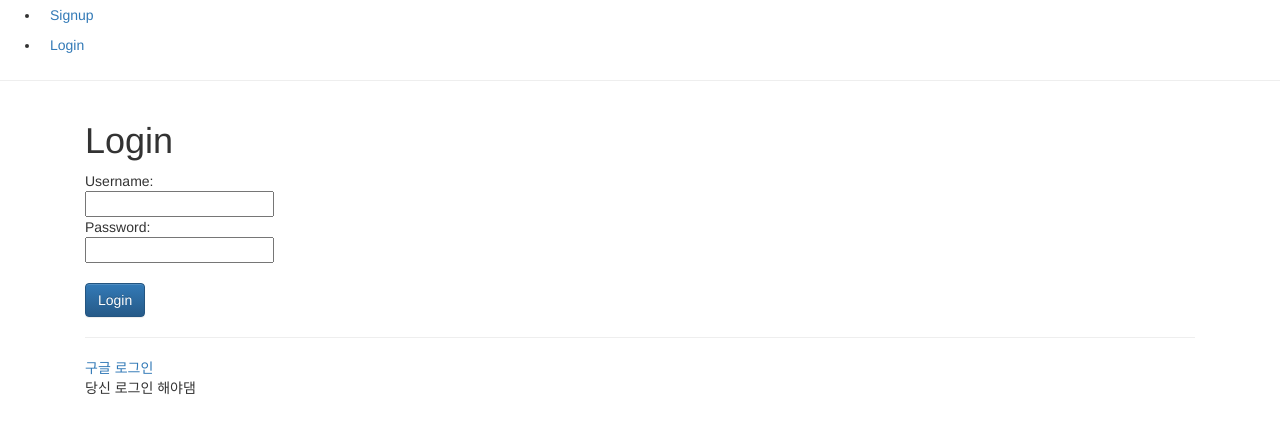
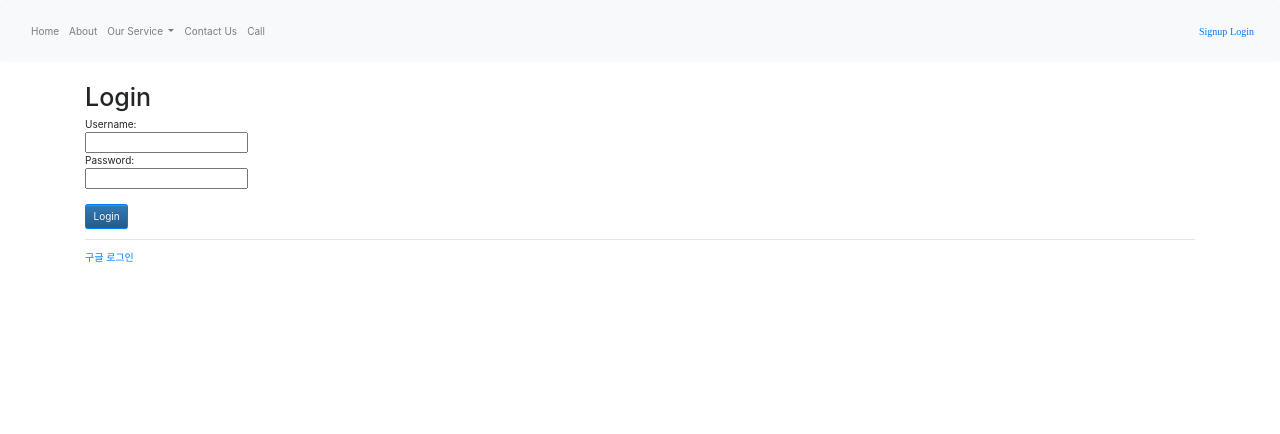
Before and after one commit to paekjiyeon/likelion_center_assignment, a Django app: page /accounts/login/ in a window 1280 px wide. Shown: the top 434 px of the page. Run offline with Django 3.2, Linux system fonts and the light colour scheme; some libraries are stand-ins or nearby versions.

Commit message:
base.html navbar

```diff
--- a/project/accounts/templates/login.html
+++ b/project/accounts/templates/login.html
@@ -25,7 +25,7 @@ Password:
 {% comment %} <a href="{% provider_login_url 'google' %}">구글 로그인</a><br> {% endcomment %}
 <hr>
     <a href="{% url 'social:begin' 'google-oauth2' %}">구글 로그인</a><br>
-    당신 로그인 해야댐
+
 
 
 {% endblock %}
--- /dev/null
+++ b/project/blog/static/css/base.css
@@ -0,0 +1,6 @@
+.social-part{
+    padding-right:20px;
+}
+ul li a{
+    margin-right: 20px;
+}
--- a/project/project/templates/base.html
+++ b/project/project/templates/base.html
@@ -1,4 +1,10 @@
 <!DOCTYPE html>
+
+<link href="//maxcdn.bootstrapcdn.com/bootstrap/4.1.1/css/bootstrap.min.css" rel="stylesheet" id="bootstrap-css">
+<script src="//maxcdn.bootstrapcdn.com/bootstrap/4.1.1/js/bootstrap.min.js"></script>
+<script src="//cdnjs.cloudflare.com/ajax/libs/jquery/3.2.1/jquery.min.js"></script>
+<!------ Include the above in your HEAD tag ---------->
+
 <html lang="en">
 
 <head>
@@ -20,30 +26,87 @@
 
     <!-- Map API-->
     <script type="text/javascript" src="https://openapi.map.naver.com/openapi/v3/maps.js?ncpClientId=YOUR_CLIENT_ID"></script>
+    <!-- Navbar -->
+    <link rel="stylesheet" href="https://maxcdn.bootstrapcdn.com/bootstrap/4.1.3/css/bootstrap.min.css">
+    <link rel="stylesheet" href="https://cdnjs.cloudflare.com/ajax/libs/font-awesome/4.7.0/css/font-awesome.min.css">
+    <link href="https://fonts.googleapis.com/css?family=Raleway:400,500,500i,700,800i" rel="stylesheet">
+    <script src="https://ajax.googleapis.com/ajax/libs/jquery/3.3.1/jquery.min.js"></script>
+    <script src="https://cdnjs.cloudflare.com/ajax/libs/popper.js/1.14.3/umd/popper.min.js"></script>
+    <script src="https://maxcdn.bootstrapcdn.com/bootstrap/4.1.3/js/bootstrap.min.js"></script>
+
+
     <title>블로그시다!</title>
 </head>
 
 <body>
-    <ul>
-        {% if user.is_authenticated %}
-        <li>
-            <a data-toggle="dropdown" aria-haspopup="true" aria-expanded="false">환영합니다. {{ user.username }} 님!</a>
+    {% load staticfiles %}
+
+    <!--navbar-->
+    <link rel='stylesheet' type='text/css' href='{% static "./css/base.css?ver=1"%}'>
+    <script type="text/javascript" href='{% static "./js/base.js?ver=1"%}'></script>
+
+    <nav class="navbar navbar-expand-sm   navbar-light bg-light">
+        <button class="navbar-toggler" type="button" data-toggle="collapse" data-target="#navbarTogglerDemo03" aria-controls="navbarTogglerDemo03" aria-expanded="false" aria-label="Toggle navigation">
+          <span class="navbar-toggler-icon"></span>
+        </button>
+
+        <div class="collapse navbar-collapse" id="navbarTogglerDemo03">
+          <ul class="navbar-nav mr-auto mt-2 mt-lg-0">
+            <li class="nav-item">
+              <a class="nav-link" href="#">Home <span class="sr-only">(current)</span></a>
+            </li>
+            <li class="nav-item">
+              <a class="nav-link" href="#">About</a>
+            </li>
+            <li class="nav-item dropdown dmenu">
+            <a class="nav-link dropdown-toggle" href="#" id="navbardrop" data-toggle="dropdown">
+              Our Service
+            </a>
+            <div class="dropdown-menu sm-menu">
+              <a class="dropdown-item" href="#">service2</a>
+              <a class="dropdown-item" href="#">service 2</a>
+              <a class="dropdown-item" href="#">service 3</a>
+            </div>
+          </li>
+          <li class="nav-item">
+            <a class="nav-link" href="#">Contact Us</a>
+          </li>
+          <li class="nav-item">
+            <a class="nav-link" href="#">Call</a>
+          </li>
+           <!-- <li class="nav-item dropdown dmenu">
+            <a class="nav-link dropdown-toggle" href="#" id="navbardrop" data-toggle="dropdown">
+              Dropdown link
+            </a>
+            <div class="dropdown-menu sm-menu">
+              <a class="dropdown-item" href="#">Link 1</a>
+              <a class="dropdown-item" href="#">Link 2</a>
+              <a class="dropdown-item" href="#">Link 3</a>
+              <a class="dropdown-item" href="#">Link 4</a>
+              <a class="dropdown-item" href="#">Link 5</a>
+              <a class="dropdown-item" href="#">Link 6</a>
+            </div>
+          </li> -->
+          </ul>
+
+          <div class="social-part">
+            {% if user.is_authenticated %}
+            <a class = "fa" area-hidden="true">환영합니다. {{ user.username }} 님!</a>
             <div>
-                <a href="javascript:{document.getElementById('logout').submit()}">Logout</a>
-                <form id="logout" method="POST" action="{% url 'logout'%}">
-                    {% csrf_token %} <input type="hidden" />
-                </form>
+                    <a href="javascript:{document.getElementById('logout').submit()}">Logout</a>
+                    <form id="logout" method="POST" action="{% url 'logout'%}">
+                        {% csrf_token %} <input type="hidden" />
+                    </form>
             </div>
-        </li>
-        {% else %}
-        <li class="nav-item">
-            <a class="nav-item nav-link" href="{% url 'signup' %}">Signup</a>
-        </li>
-        <li class="nav-item">
-            <a class="nav-item nav-link" href="{% url 'login' %}">Login</a>
-        {% endif %}
-    </ul>
-<hr>
+            {% else %}
+            <a class="fa" href="{% url 'signup' %}" area-hidden="true">Signup</a>
+            <a class="fa" href="{% url 'login' %}" area-hidden="true">Login</a>
+            {% endif %}
+          </div>
+        </div>
+      </nav>
+
+
     <div class="container">
     {% block content %}
     {% endblock %}
@@ -55,3 +118,24 @@
 
 
 </html>
+{% comment %}
+        <ul>
+            {% if user.is_authenticated %}
+            <li>
+                <a data-toggle="dropdown" aria-haspopup="true" aria-expanded="false">환영합니다. {{ user.username }} 님!</a>
+                <div>
+                    <a href="javascript:{document.getElementById('logout').submit()}">Logout</a>
+                    <form id="logout" method="POST" action="{% url 'logout'%}">
+                        {% csrf_token %} <input type="hidden" />
+                    </form>
+                </div>
+            </li>
+            {% else %}
+            <li class="nav-item">
+                <a class="nav-item nav-link" href="{% url 'signup' %}">Signup</a>
+            </li>
+            <li class="nav-item">
+                <a class="nav-item nav-link" href="{% url 'login' %}">Login</a>
+            {% endif %}
+            </li>
+        </ul> {% endcomment %}
```
Also changed, not shown: project/blog/static/js/base.js (added, +8 -0 lines).
